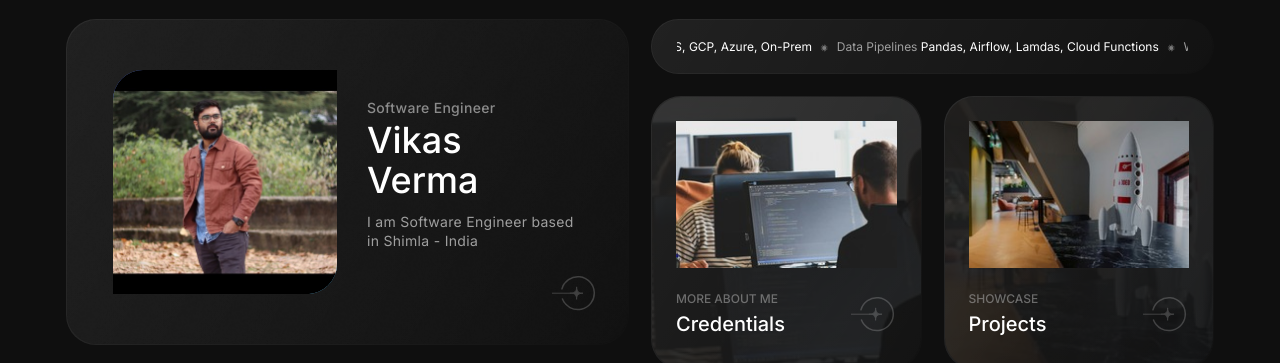
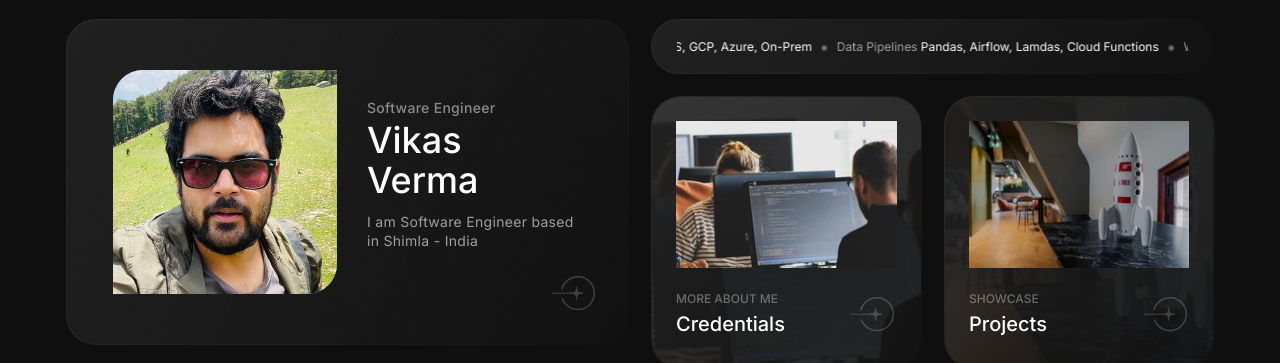
Before and after one commit to vikas0713/vikas.github.io, a plain HTML site: page index.html in a window 1280 px wide. Shown: the part 141-504 px from the top of the page. Drawn offline with Linux system fonts and the light colour scheme; some icons are missing.

Commit message:
added new profile picture

```diff
--- a/index.html
+++ b/index.html
@@ -60,7 +60,7 @@
                             <a class="overlay-link" href="./about.html"></a>
                             <img src="./assets/images/bg1.png" alt="BG" class="bg-img">
                             <div class="img-box">
-                                <img src="./assets/images/my.jpg" alt="About Me">
+                                <img src="./assets/images/me3.png" alt="About Me">
                             </div>
                             <div class="infos">
                                 <h4>Software Engineer</h4>
```
Also changed, not shown: assets/images/me3.png (added), 1 other file.
